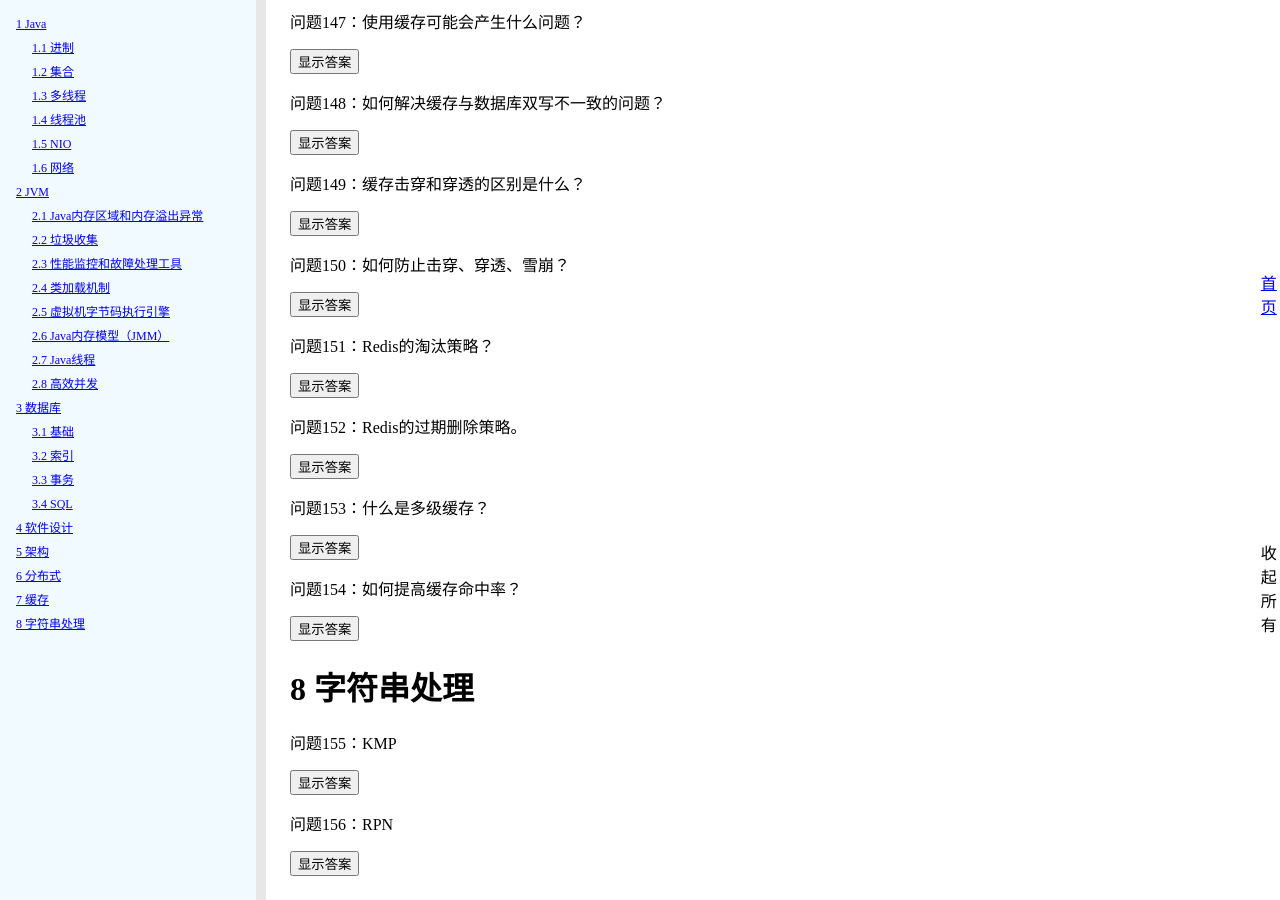
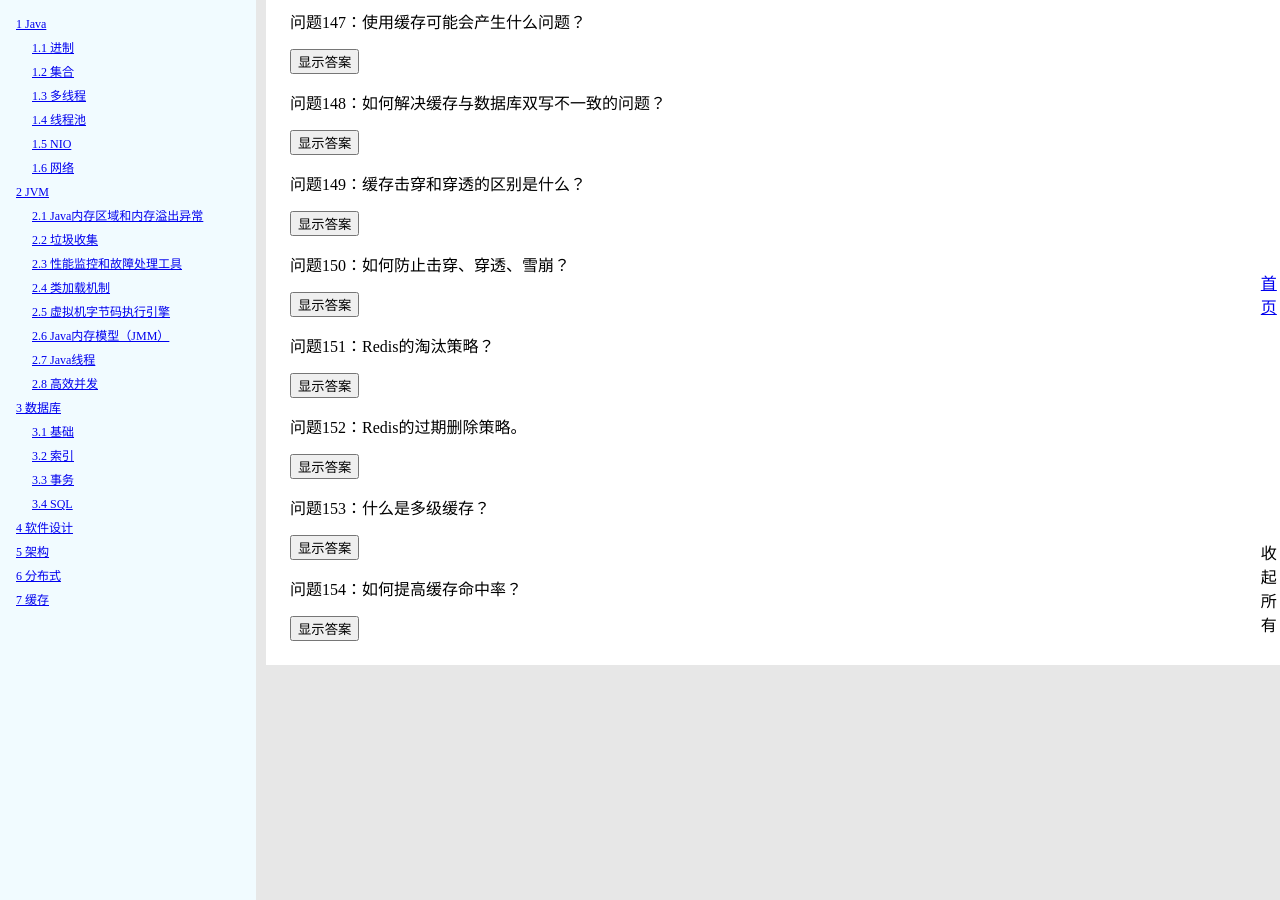
Before and after one commit to cyclonezhao/cyclonezhaonotes, a Jekyll site: the page built from _posts/2023-05-05-软件开发汇总.md, in a window 1280 px wide and 900 px high, scrolled down 13940 px. Built offline with Jekyll 4.4.1, drawn with Linux system fonts in a browser that asks for light colours; formulas are drawn with MathJax 3; some of the changed lines change nothing that is shown.

Commit message:
重命名

````diff
--- a/_posts/2023-05-05-软件开发汇总.md
+++ b/_posts/2023-05-05-软件开发汇总.md
@@ -1774,209 +1774,3 @@ Q: 什么是多级缓存？
 Q: 如何提高缓存命中率？
 
 TODO
-
-# 字符串处理
-
-Q: KMP
-
-输入：主字符串，模式字符串
-
-输出：模式字符串在原字符串的位置，或-1
-
-特点：在搜索的过程中无需回退主字符串的索引位置，遍历的时间复杂度为O(n)，n是主字符串的长度。
-
-实现：
-
-**第一步：求出子串的next[]**
-
-```java
-public static void main(String[] args) {
-		String patternStr = "abaabcac";
-		int[] nextArr = getNext(patternStr);
-		for(int i : nextArr) {
-			System.out.print(i + ", ");
-		}
-	}
-```
-
-输出：0, 0, 0, 1, 0, 2, 0, 1,
-
-含义：
-
-1. 前两位的值为0；
-2. 从第 i 位（i >=2, 按下标以0开始来说，后同）开始，值等于k，满足在i之前的长度为k的子串，等于从0开始，长度为k的子串；
-
-   1. 比如，第3位的值为1，表明第2位（a）等于第0位（a）
-   2. 再比如，第5位的值为2，表明第3,4位（ab）等于第0,1位（ab）
-
-3. 如果第i位的字符，等于第next[i]位的字符，则第i位的值，等于第next[i]位的值。
-
-   1. 这是因为在和主串比较时，当第i位的字符不等时，第next[i]位的字符肯定也不等，所以就没必要比较第next[i]
-      位了，直接比较这个字符最开始出现的地方；
-   2. 比如第4位是b，按理说next[4]应该等于1，但str[1] == str[4]，所以next[4] = next[1] = 0.
-
-getNext()方法实现如下：
-
-```java
-private static int[] getNext(String patternStr) {
-		int[] nextArr = new int[patternStr.length()];
-		char[] patternArr = patternStr.toCharArray();
-		int j = 0;
-		for(int i = 1; i < patternArr.length-1;) {
-			if(patternArr[i] == patternArr[j]) {
-				i++;
-				j++;
-				nextArr[i] = j;
-				if(patternArr[i] == patternArr[j]) {
-					nextArr[i] = nextArr[j];
-				}
-			}else if(j > 0) {
-				j = nextArr[j];
-			}else {
-				i++;
-				nextArr[i] = j;
-			}
-		}
-		return nextArr;
-	}
-```
-
-**第二步，查找首次出现的位置**
-
-```java
-public static void main(String[] args) {
-		String str = "acabaabaabcacaabc";
-		String patternStr = "abaabcac";
-		System.out.println(search(str, patternStr));
-	}
-```
-
-输出：5
-
-分析：当子串移到主串的第2位时，发现主串的第7位，子串的第5位不相等。但next[5]==2，意味着主串的前2位（第5,6位）和子串的第0,1位是相等的，所以主串的第7位直接和子串的第2位继续比较就行，发现也不相等，所以主串的索引只好前进1位，子串的索引归0.
-
-```text
-acabaabaabcacaabc
-  abaabcac
-```
-
-当子串移到主串的第5位时，发现匹配了，最后拿主串的索引减去子串的长度返回结果。
-
-```java
-private static int search(String str, String patternStr) {
-		int[] nextArr = getNext(patternStr);
-		for(int i : nextArr) {
-			System.out.print(i + ", ");
-		}
-		System.out.println();
-
-		char[] strArr = str.toCharArray();
-		char[] patternArr = patternStr.toCharArray();
-		int i = 0, j = 0;
-		int result = -1;
-		while(true) {
-			if(strArr[i] == patternArr[j]) {
-				i++;
-				j++;
-				if(j == patternArr.length) {
-					result = i - patternArr.length;
-					break;
-				}
-				if(i == strArr.length) {
-					break;
-				}
-
-			}else if(j > 0){
-				j = nextArr[j];
-			}else {
-				i++;
-				if(i == strArr.length) {
-					break;
-				}
-			}
-		}
-		return result;
-	}
-```
-
-Q: RPN
-
-定义两个栈：S1，S2，逐个字符遍历标准表达式：
-
-1. 遇到左括号，压入S1
-2. 遇到数字，压入S2
-3. 遇到运算符：
-
-   1. 如果该运算符优先级小于s1栈顶操作符优先级，则将栈顶运算符取出压入s2栈，循环此步骤直到不满足上述条件为止；
-   2. 最后将该运算符压入s1
-
-4. 遇到右括号，则将S1中的内容逐个pop出，push进S2，直到S1中遇到左括号为止（注意左括号要从S1中pop出，但不要posh进S2）
-
-```java
-public class RPN {
-	private static List<String> opLst = Arrays.asList("+", "-", "*", "/");
-	private static Map<String, Integer> priorityMap = new HashMap<>();
-	static {
-		priorityMap.put("+", 10);
-		priorityMap.put("-", 10);
-		priorityMap.put("*", 20);
-		priorityMap.put("/", 20);
-	}
-
-	public static void main(String[] args) {
-		String expression = "( ( 3 + 4 ) * 5 ) - 6 * 2 * ( 1 + 7 )";
-		Stack<String> s1 = new Stack<>();
-		Stack<String> s2 = new Stack<>();
-
-		String[] expArr = expression.split(" ");
-		for(String exp : expArr) {
-			if("(".equals(exp)) {
-				s1.push(exp);
-			}else if(isInteger(exp)) {
-				s2.push(exp);
-			}else if(opLst.contains(exp)) {
-				// 如果该运算符优先级小于s1栈顶操作符优先级，则将栈顶运算符取出压入s2栈
-				// 循环此步骤直到不满足上述条件为止
-				// 最后将该运算符压入s1
-				while(!s1.isEmpty()) {
-					String peek = s1.peek();
-					if(!opLst.contains(peek)) {
-						break;
-					}
-					if(priorityMap.get(exp) <= priorityMap.get(peek)) {
-						s2.push(s1.pop());
-					}else {
-						break;
-					}
-				}
-				s1.push(exp);
-			}else if(")".equals(exp)) {
-				while(!s1.isEmpty()) {
-					String _exp = s1.pop();
-					if(_exp.equals("(")) {
-						break;
-					}
-					s2.push(_exp);
-				}
-			}
-		}
-
-		while(!s1.isEmpty()) {
-			s2.push(s1.pop());
-		}
-
-		for(String exp: s2) {
-			System.out.print(exp + ", ");
-		}
-	}
-
-	public static boolean isInteger(String str) {
-		Pattern pattern = Pattern.compile("^-?[0-9]+(\\.[0-9]+)?$");
-		return pattern.matcher(str).matches();
-	}
-}
-```
-
-输入：( ( 3 + 4 ) * 5 ) - 6 * 2 * ( 1 + 7 )
-
-输出：3, 4, +, 5, *, 6, 2, *, 1, 7, +, *, -,
````
Also changed, not shown: _posts/2023-05-04-算法.md (renamed from _posts/2023-05-06-算法.md).
